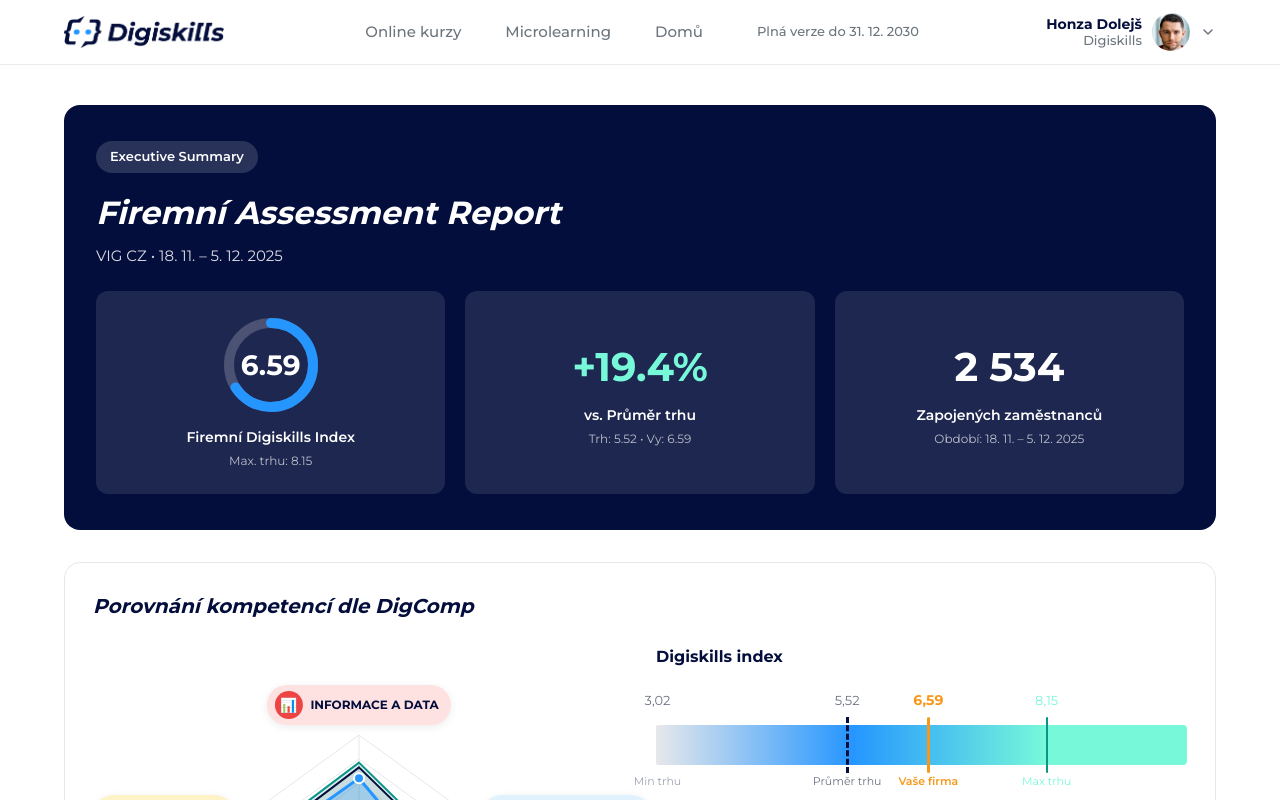
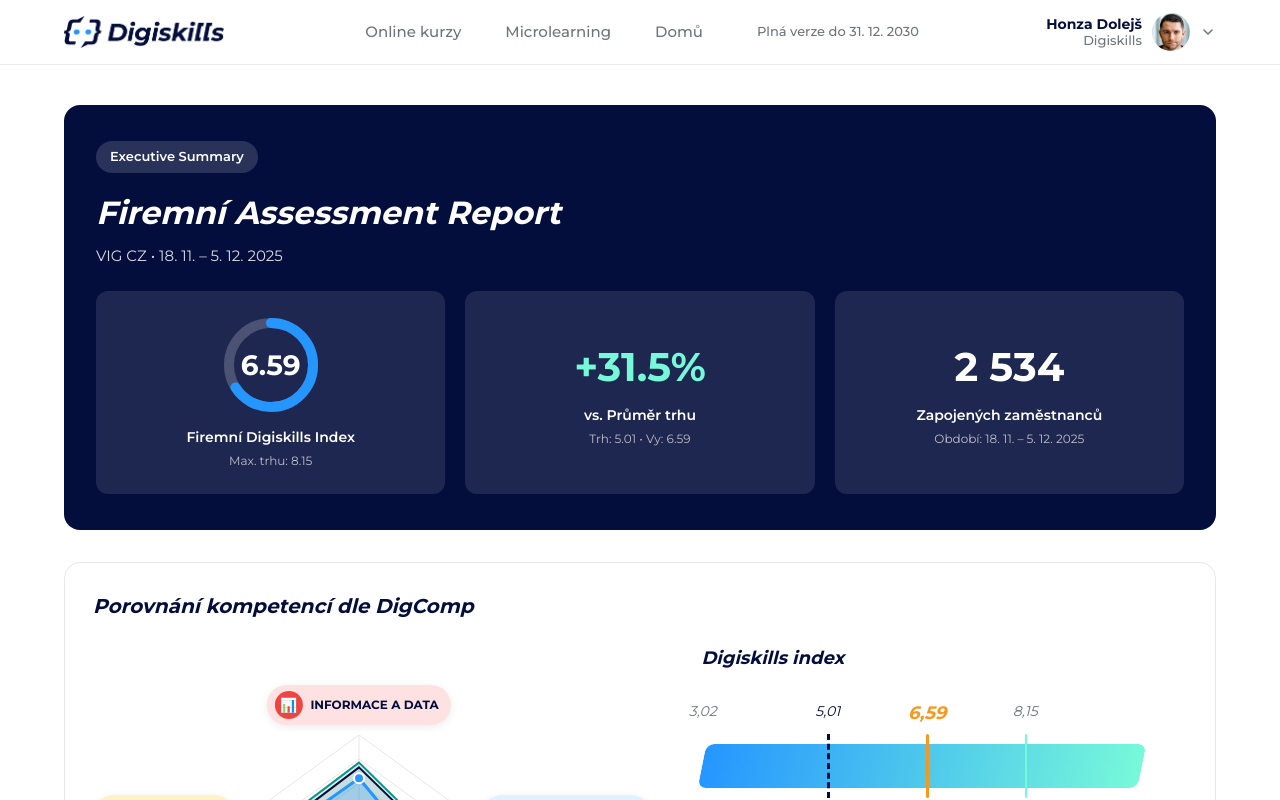
Before and after one commit to sharkjd/digiskills-vision, a Next.js app: page /firma/vysledky in a window 1280 px wide. Shown: the top 800 px of the page. Built offline with nearby package versions, Linux system fonts and the light colour scheme.

Commit message:
Úpravy CompanyAssessmentReport
Co-authored-by: Cursor <cursoragent@cursor.com>

```diff
--- a/src/components/reports/CompanyAssessmentReport.tsx
+++ b/src/components/reports/CompanyAssessmentReport.tsx
@@ -8,7 +8,7 @@ const COMPANY_DATA = {
   period: "18. 11. – 5. 12. 2025",
   respondents: 2534,
   companyIndex: 6.59,
-  marketAvg: 5.52,
+  marketAvg: 5.01,
   marketMax: 8.15,
   marketMin: 3.02,
 };
@@ -842,13 +842,22 @@ function DigiskillsIndexChart({
   const marketMaxPercent = ((marketMax - chartMin) / range) * 100;
 
   return (
-    <div style={{ marginBottom: 16 }}>
-      <h3 style={{ fontSize: 16, fontWeight: 700, color: "#040E3C", margin: "0 0 20px" }}>
+    <div style={{ marginBottom: 16, fontFamily: "var(--font-montserrat), Montserrat, sans-serif", maxWidth: 440, margin: "0 auto 16px" }}>
+      <h3
+        style={{
+          fontSize: 18,
+          fontWeight: 700,
+          fontStyle: "italic",
+          color: "#040E3C",
+          margin: "0 0 28px",
+          fontFamily: "var(--font-montserrat), Montserrat, sans-serif",
+        }}
+      >
         Digiskills index
       </h3>
 
       {/* Hodnoty nad grafem */}
-      <div style={{ position: "relative", height: 32, marginBottom: 4 }}>
+      <div style={{ position: "relative", height: 36, marginBottom: 8 }}>
         {/* Min trhu */}
         <div
           style={{
@@ -858,19 +867,15 @@ function DigiskillsIndexChart({
             textAlign: "center",
           }}
         >
-          <span style={{ fontSize: 13, color: "#6B7280" }}>{marketMin.toFixed(2).replace(".", ",")}</span>
-        </div>
-        {/* Vaše firma */}
-        <div
-          style={{
-            position: "absolute",
-            left: `${companyPercent}%`,
-            transform: "translateX(-50%)",
-            textAlign: "center",
-          }}
-        >
-          <span style={{ fontSize: 14, fontWeight: 700, color: "#F7981C" }}>
-            {companyIndex.toFixed(2).replace(".", ",")}
+          <span
+            style={{
+              fontSize: 14,
+              fontStyle: "italic",
+              color: "#6B7280",
+              fontFamily: "var(--font-montserrat), Montserrat, sans-serif",
+            }}
+          >
+            {marketMin.toFixed(2).replace(".", ",")}
           </span>
         </div>
         {/* Průměr trhu */}
@@ -882,7 +887,37 @@ function DigiskillsIndexChart({
             textAlign: "center",
           }}
         >
-          <span style={{ fontSize: 13, color: "#6B7280" }}>{marketAvg.toFixed(2).replace(".", ",")}</span>
+          <span
+            style={{
+              fontSize: 14,
+              fontStyle: "italic",
+              color: "#040E3C",
+              fontFamily: "var(--font-montserrat), Montserrat, sans-serif",
+            }}
+          >
+            {marketAvg.toFixed(2).replace(".", ",")}
+          </span>
+        </div>
+        {/* Vaše firma – hlavní dominantní hodnota */}
+        <div
+          style={{
+            position: "absolute",
+            left: `${companyPercent}%`,
+            transform: "translateX(-50%)",
+            textAlign: "center",
+          }}
+        >
+          <span
+            style={{
+              fontSize: 18,
+              fontWeight: 700,
+              fontStyle: "italic",
+              color: "#F7981C",
+              fontFamily: "var(--font-montserrat), Montserrat, sans-serif",
+            }}
+          >
+            {companyIndex.toFixed(2).replace(".", ",")}
+          </span>
         </div>
         {/* Max trhu */}
         <div
@@ -893,43 +928,49 @@ function DigiskillsIndexChart({
             textAlign: "center",
           }}
         >
-          <span style={{ fontSize: 13, color: "#77F9D9" }}>{marketMax.toFixed(2).replace(".", ",")}</span>
+          <span
+            style={{
+              fontSize: 14,
+              fontStyle: "italic",
+              color: "#6B7280",
+              fontFamily: "var(--font-montserrat), Montserrat, sans-serif",
+            }}
+          >
+            {marketMax.toFixed(2).replace(".", ",")}
+          </span>
         </div>
       </div>
 
-      {/* Hlavní pruh grafu + čáry v samostatné vrstvě nad ním */}
-      <div style={{ position: "relative", height: 40 }}>
-        {/* Vrstva 1: barevný pruh */}
+      {/* Hlavní pruh grafu se zkosením 11,3° – charakteristický brand prvek */}
+      <div
+        style={{
+          position: "relative",
+          height: 44,
+          transform: "skewX(-11.3deg)",
+          transformOrigin: "center center",
+        }}
+      >
+        {/* Vrstva 1: barevný pruh s gradientem Digi Azure → Digi Skills */}
         <div
           style={{
             position: "absolute",
             inset: 0,
-            borderRadius: 4,
+            borderRadius: 8,
+            overflow: "hidden",
             display: "flex",
           }}
         >
           <div
             style={{
-              width: `${marketMinPercent}%`,
-              background: "#E5E7EB",
-              borderRadius: "4px 0 0 4px",
-            }}
-          />
-          <div
-            style={{
-              width: `${marketMaxPercent - marketMinPercent}%`,
-              background: "linear-gradient(to right, #E5E7EB, #2596FF 50%, #77F9D9)",
-            }}
-          />
-          <div
-            style={{
-              flex: 1,
-              background: "#77F9D9",
-              borderRadius: "0 4px 4px 0",
+              width: "100%",
+              height: "100%",
+              background: "linear-gradient(to right, #2596FF 0%, #77F9D9 100%)",
+              borderRadius: 8,
             }}
           />
         </div>
-        {/* Vrstva 2: svislé čáry nad pruhem */}
+
+        {/* Vrstva 2: svislé čáry nad pruhem (de-skewed pro rovné čáry) */}
         <div
           style={{
             position: "absolute",
@@ -938,56 +979,61 @@ function DigiskillsIndexChart({
             zIndex: 10,
           }}
         >
-          {/* Čára – Vaše firma (oranžová) */}
+          {/* Čárkovaná čára – Průměr trhu (Digi Sky #040E3C) */}
+          <div
+            style={{
+              position: "absolute",
+              left: `${marketAvgPercent}%`,
+              top: -10,
+              bottom: -10,
+              width: 0,
+              marginLeft: -1.5,
+              borderLeft: "3px dashed #040E3C",
+              transform: "skewX(11.3deg)",
+            }}
+          />
+          {/* Čára – Vaše firma (Digi Orange #F7981C) */}
           <div
             style={{
               position: "absolute",
               left: `${companyPercent}%`,
-              top: -8,
-              bottom: -8,
+              top: -10,
+              bottom: -10,
               width: 3,
               marginLeft: -1.5,
               background: "#F7981C",
               borderRadius: 2,
+              transform: "skewX(11.3deg)",
             }}
           />
-          {/* Čárkovaná čára – Průměr trhu (černá) */}
-          <div
-            style={{
-              position: "absolute",
-              left: `${marketAvgPercent}%`,
-              top: -8,
-              bottom: -8,
-              width: 0,
-              marginLeft: -1.5,
-              borderLeft: "3px dashed #040E3C",
-            }}
-          />
-          {/* Čára – Max trhu (tyrkysová, jemně) */}
+          {/* Čára – Max trhu (Digi Skills #77F9D9) */}
           <div
             style={{
               position: "absolute",
               left: `${marketMaxPercent}%`,
-              top: -8,
-              bottom: -8,
+              top: -10,
+              bottom: -10,
               width: 2,
               marginLeft: -1,
-              background: "#0D9488",
+              background: "#77F9D9",
               borderRadius: 1,
+              transform: "skewX(11.3deg)",
             }}
           />
         </div>
       </div>
 
-      {/* Popisky pod grafem */}
-      <div style={{ position: "relative", height: 24, marginTop: 8 }}>
+      {/* Popisky pod grafem – s dostatečným whitespace */}
+      <div style={{ position: "relative", height: 28, marginTop: 14 }}>
         <div
           style={{
             position: "absolute",
             left: `${marketMinPercent}%`,
             transform: "translateX(-50%)",
-            fontSize: 11,
-            color: "#9CA3AF",
+            fontSize: 12,
+            fontStyle: "italic",
+            color: "#2596FF",
+            fontFamily: "var(--font-montserrat), Montserrat, sans-serif",
           }}
         >
           Min trhu
@@ -995,11 +1041,26 @@ function DigiskillsIndexChart({
         <div
           style={{
             position: "absolute",
+            left: `${marketAvgPercent}%`,
+            transform: "translateX(-50%)",
+            fontSize: 12,
+            fontStyle: "italic",
+            color: "#040E3C",
+            fontFamily: "var(--font-montserrat), Montserrat, sans-serif",
+          }}
+        >
+          Průměr trhu
+        </div>
+        <div
+          style={{
+            position: "absolute",
             left: `${companyPercent}%`,
             transform: "translateX(-50%)",
-            fontSize: 11,
-            fontWeight: 600,
+            fontSize: 13,
+            fontWeight: 700,
+            fontStyle: "italic",
             color: "#F7981C",
+            fontFamily: "var(--font-montserrat), Montserrat, sans-serif",
           }}
         >
           Vaše firma
@@ -1007,21 +1068,12 @@ function DigiskillsIndexChart({
         <div
           style={{
             position: "absolute",
-            left: `${marketAvgPercent}%`,
-            transform: "translateX(-50%)",
-            fontSize: 11,
-            color: "#6B7280",
-          }}
-        >
-          Průměr trhu
-        </div>
-        <div
-          style={{
-            position: "absolute",
             left: `${marketMaxPercent}%`,
             transform: "translateX(-50%)",
-            fontSize: 11,
+            fontSize: 12,
+            fontStyle: "italic",
             color: "#77F9D9",
+            fontFamily: "var(--font-montserrat), Montserrat, sans-serif",
           }}
         >
           Max trhu
```
